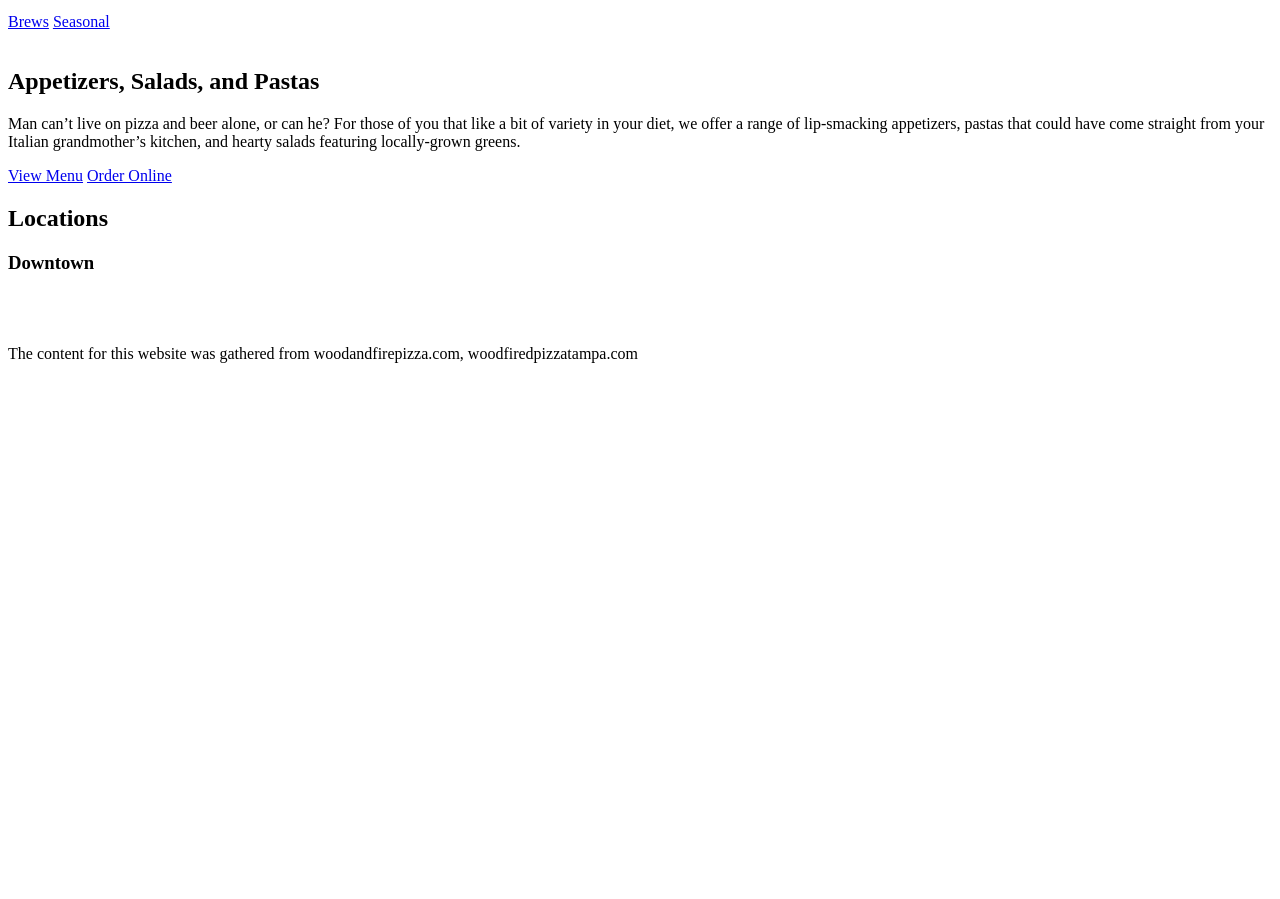
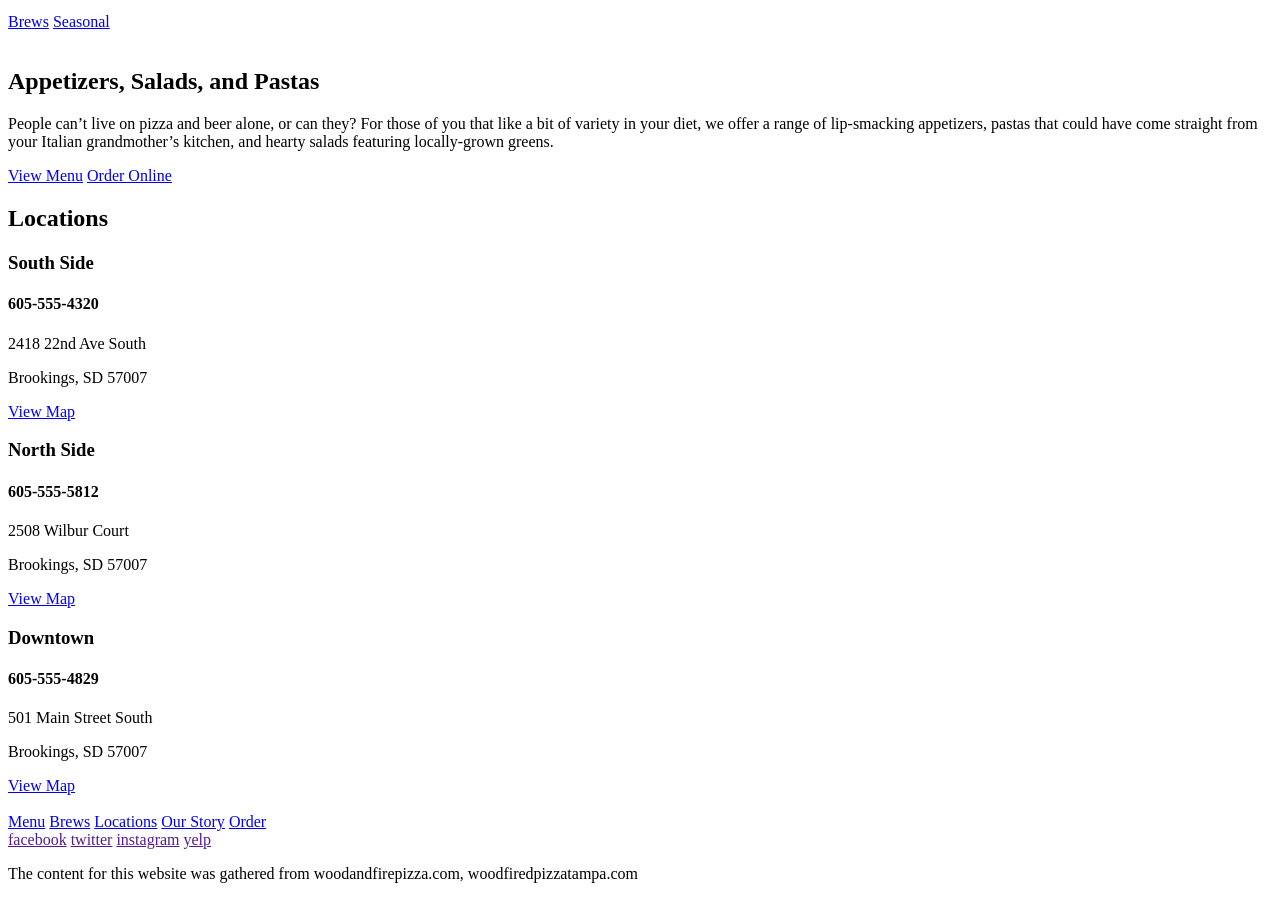
Before and after one commit to marisa10brink/WoodfiredPizza, a plain HTML site: page index.html in a window 1280 px wide. Shown: the part 437-1336 px from the top of the page. Before the commit the page ends 816 px from the top, so only its background shows below. Drawn offline with Linux system fonts and the light colour scheme.

Commit message:
Need social icons and logo on home page

```diff
--- a/index.html
+++ b/index.html
@@ -28,7 +28,7 @@
     <section id="home-features" class="main-container">
       <div class="feature">
         <img>
-        <h2>Woodfired Pizzas</h2>
+        <h2>Wood Fired Pizzas</h2>
         <p>It's hard to screw up pizza, but pizza that has been fired in our custom-made wood-burning pizza oven is an epihany for the taste buds. Firing at 500 degrees delivers the crispiest of thin crust and bubbling cheese. Using the finest of fresh ingredients, try one of our specialty pizzas or create your own flavorful masterpiece. </p>
         <div class="feature-buttons">
           <a class="primary-button" href="menu.html">View Menu</a>
@@ -47,7 +47,7 @@
       <div class="feature">
         <img>
         <h2>Appetizers, Salads, and Pastas</h2>
-        <p>Man can’t live on pizza and beer alone, or can he?  For those of you that like a bit of variety in your diet, we offer a range of lip-smacking appetizers, pastas that could have come straight from your Italian grandmother’s kitchen, and hearty salads featuring locally-grown greens.</p>
+        <p>People can’t live on pizza and beer alone, or can they?  For those of you that like a bit of variety in your diet, we offer a range of lip-smacking appetizers, pastas that could have come straight from your Italian grandmother’s kitchen, and hearty salads featuring locally-grown greens.</p>
         <div class="feature-buttons">
           <a class="primary-button" href="menu.html">View Menu</a>
           <a class="primary-button" href="order.html">Order Online</a>
@@ -59,22 +59,49 @@
     <section id="locations" class="full-width">
       <h2>Locations</h2>
       <div class="location">
+        <h3>South Side</h3>
+        <h4 class="phone">605-555-4320</h4>
+        <p class="address">2418 22nd Ave South</p>
+        <p class="address">Brookings, SD 57007</p>
+        <a href="#" class="secondary-button">View Map</a>
+      </div>
+      <div class="location">
+        <h3>North Side</h3>
+        <h4 class="phone">605-555-5812</h4>
+        <p class="address">2508 Wilbur Court</p>
+        <p class="address">Brookings, SD 57007</p>
+        <a href="#" class="secondary-button">View Map</a>
+      </div>
+      <div class="location">
         <h3>Downtown</h3>
-
+        <h4 class="phone">605-555-4829</h4>
+        <p class="address">501 Main Street South</p>
+        <p class="address">Brookings, SD 57007</p>
+        <a href="#" class="secondary-button">View Map</a>
       </div>
 
     </section>
 
     <!-- ****** This is the footer section ****** -->
     <footer>
-      <img id="footer-logo" src="" alt="">
+      <div class="footer-nav">
+        <img id="footer-logo" src="" alt="">
+        <nav>
+          <a href="menu.html" class="footer-link">Menu</a>
+          <a href="brews.html" class="footer-link">Brews</a>
+          <a href="#locations" class="footer-link active">Locations</a>
+          <a href="about.html" class="footer-link">Our Story</a>
+          <a href="order.html" class="footer-link">Order</a>
+        </nav>
+      </div>
       <div id="footer-socials">
-        <img class="social-icon" src="" alt="">
-        <img class="social-icon" src="" alt="">
-        <img class="social-icon" src="" alt="">
-        <img class="social-icon" src="" alt="">
+        <a href=""><img class="social-icon" src="" alt="">facebook</a>
+        <a href=""><img class="social-icon" src="" alt="">twitter</a>
+        <a href=""><img class="social-icon" src="" alt="">instagram</a>
+        <a href=""><img class="social-icon" src="" alt="">yelp</a>
       </div>
       <p class="citation">The content for this website was gathered from woodandfirepizza.com, woodfiredpizzatampa.com</p>
     </footer>
+    <!-- ****** End of the footer ****** -->
   </body>
   </html>
```
